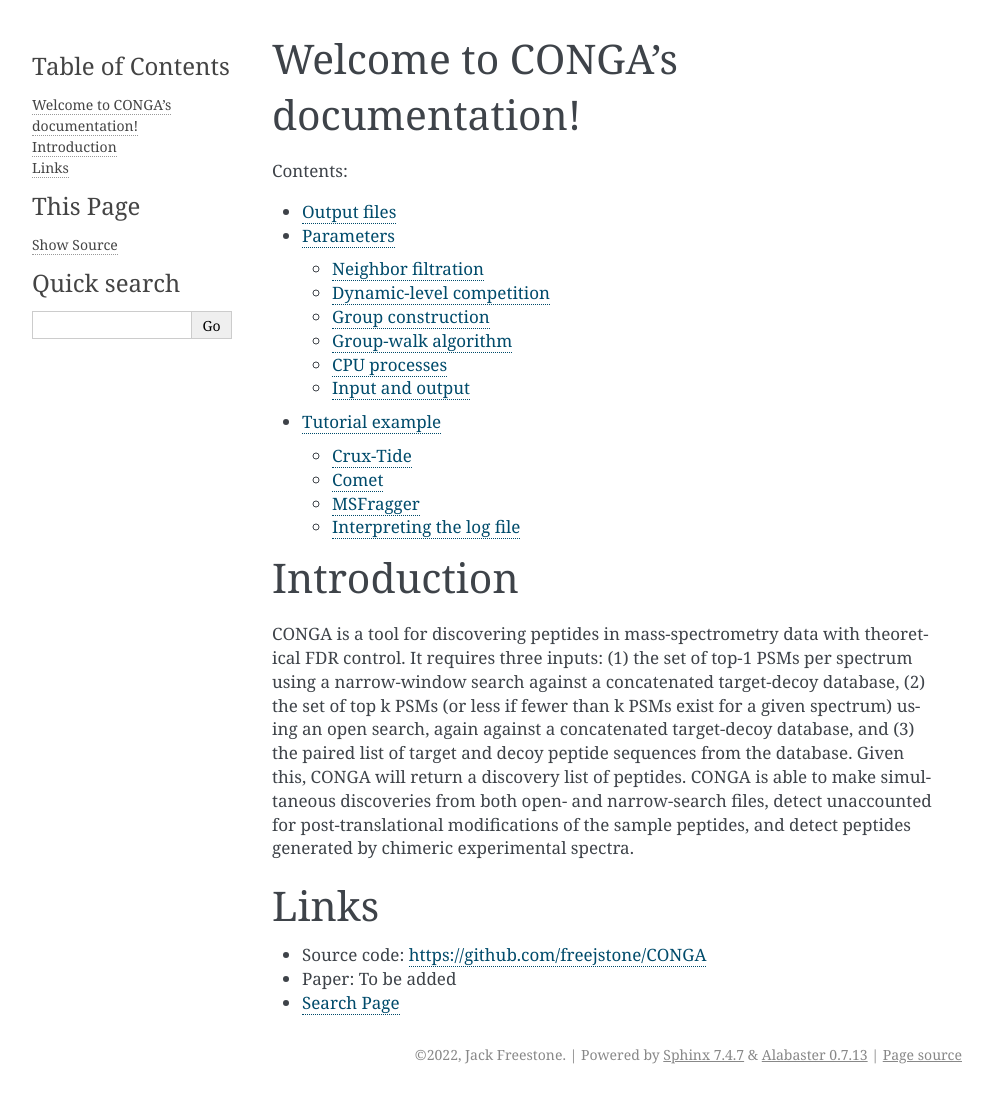
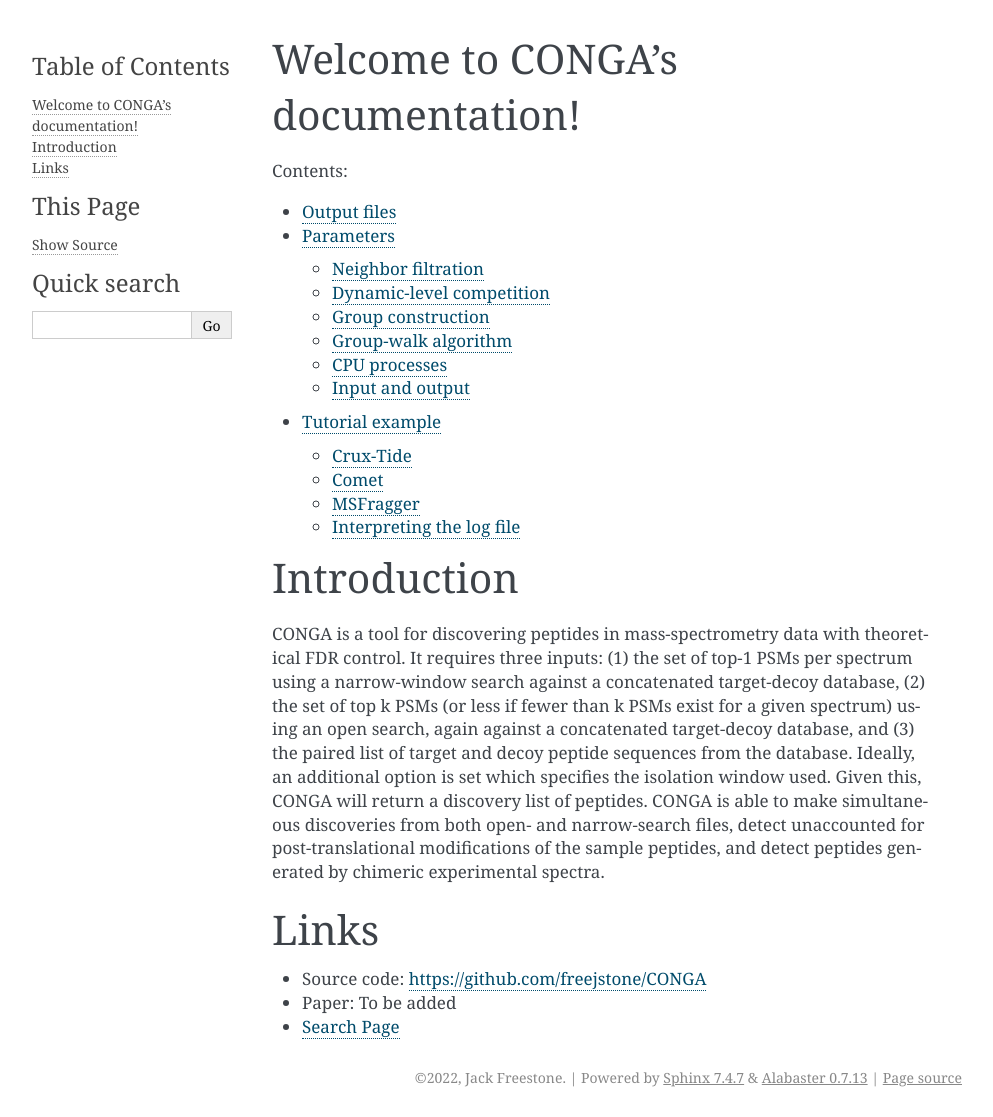
Before and after one commit to freejstone/CONGA, a Sphinx documentation site: the page built from docs/index.rst, in a window 1280 px wide. Shown: the whole page, without its empty margins (148-1141 px from the left). Built offline with Sphinx 7.4.7, drawn with Linux system fonts in a browser that asks for light colours; before the commit the page ends 1094 px from its top, so only the background shows below that.

Commit message:
Updated docs

```diff
--- a/README.rst
+++ b/README.rst
@@ -5,7 +5,7 @@ CONGA: Combined Open and Narrow searches via Group Analysis
 A tool for discovering peptides with unaccounted for PTMs
 +++++++++++++++++++++++++++++++++++++++++++++++++++++++++
 
-CONGA is a tool for discovering peptides in mass spectrometry data with rigourous FDR control. It is designed to allow for unexpected post-translational modifications as well as chimeric spectra. Open Group-walk takes three inputs: (1) the set of top-scoring PSMs from a traditional, narrow-window search against a concatenated target-decoy database, (2) the set of top-k PSMs (or fewer if less than k PSMs exist) from an open search, again against a concatenated target-decoy database, and (3) the pairs of target and decoy peptide sequences from the database. Given this, Open Group-walk will return a discovery list of peptides.
+CONGA is a tool for discovering peptides in mass spectrometry data with rigourous FDR control. It is designed to allow for unexpected post-translational modifications as well as chimeric spectra. CONGA takes three inputs: (1) the set of top-scoring PSMs from a traditional, narrow-window search against a concatenated target-decoy database, (2) the set of top-k PSMs (or fewer if less than k PSMs exist) from an open search, again against a concatenated target-decoy database, and (3) the pairs of target and decoy peptide sequences from the database. Ideally, an additional option is set which specifies the isolation window used. Given this, CONGA will return a discovery list of peptides.
 
 Documentation
 =============
--- a/docs/index.rst
+++ b/docs/index.rst
@@ -17,7 +17,7 @@ Welcome to CONGA's documentation!
 Introduction
 ============
 
-CONGA is a tool for discovering peptides in mass-spectrometry data with theoretical FDR control. It requires three inputs: (1) the set of top-1 PSMs per spectrum using a narrow-window search against a concatenated target-decoy database, (2) the set of top k PSMs (or less if fewer than k PSMs exist for a given spectrum) using an open search, again against a concatenated target-decoy database, and (3) the paired list of target and decoy peptide sequences from the database. Given this, CONGA will return a discovery list of peptides. CONGA is able to make simultaneous discoveries from both open- and narrow-search files, detect unaccounted for post-translational modifications of the sample peptides, and detect peptides generated by chimeric experimental spectra.
+CONGA is a tool for discovering peptides in mass-spectrometry data with theoretical FDR control. It requires three inputs: (1) the set of top-1 PSMs per spectrum using a narrow-window search against a concatenated target-decoy database, (2) the set of top k PSMs (or less if fewer than k PSMs exist for a given spectrum) using an open search, again against a concatenated target-decoy database, and (3) the paired list of target and decoy peptide sequences from the database. Ideally, an additional option is set which specifies the isolation window used. Given this, CONGA will return a discovery list of peptides. CONGA is able to make simultaneous discoveries from both open- and narrow-search files, detect unaccounted for post-translational modifications of the sample peptides, and detect peptides generated by chimeric experimental spectra.
 
 Links
 =====
```
